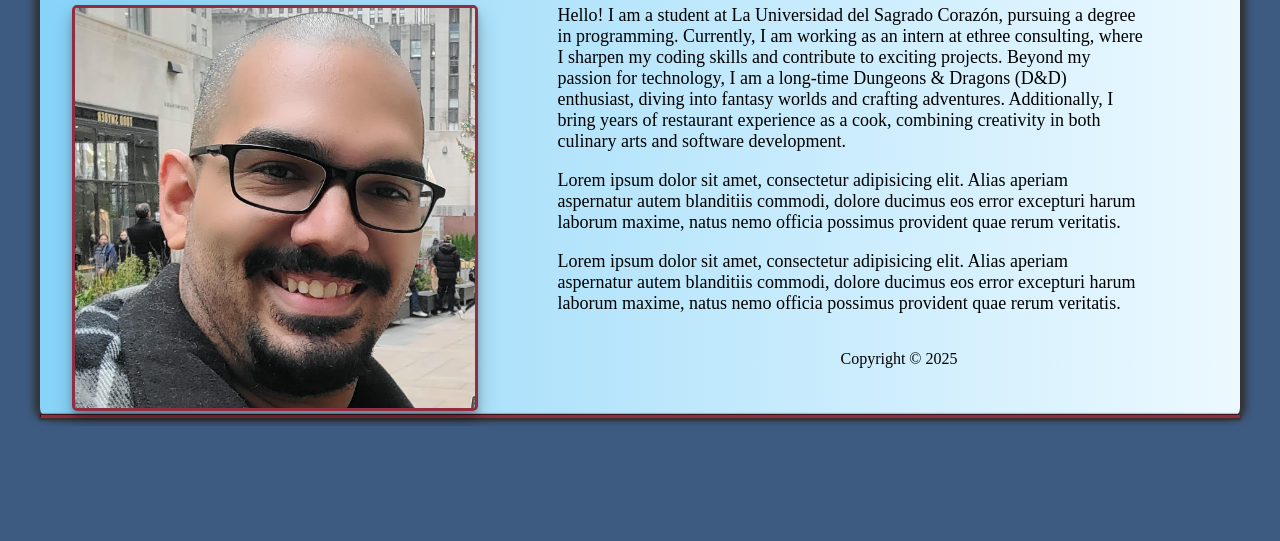
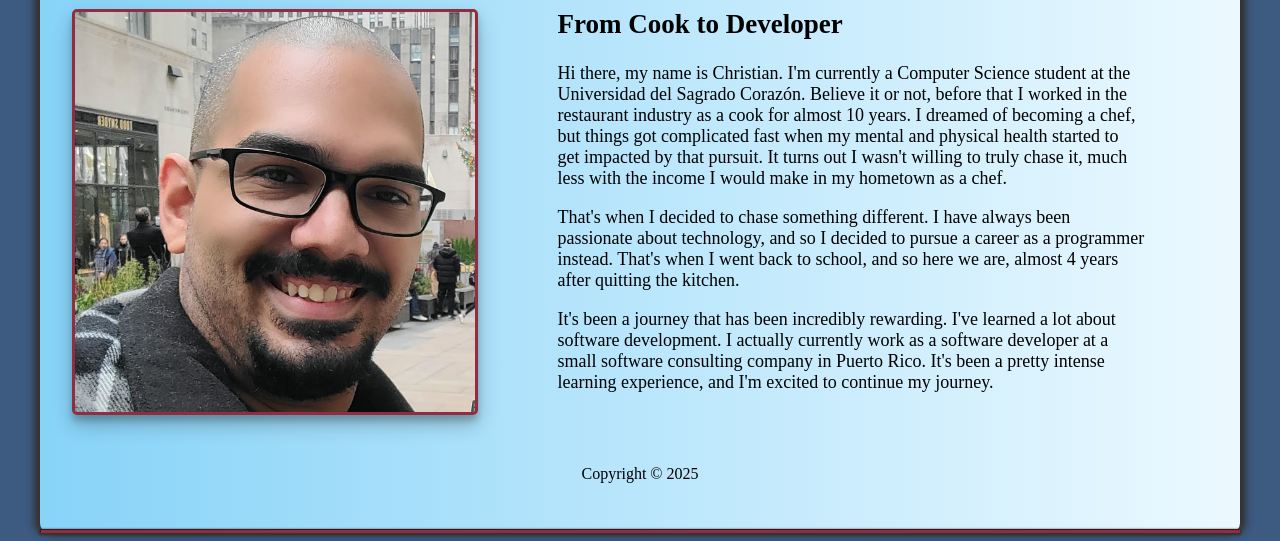
Before and after one commit to DMTumbler/DMTumbler.github.io, a plain HTML site: page views/about-us.html in a window 1280 px wide. Shown: the part 396-937 px from the top of the page. Before the commit the page ends 822 px from the top, so only its background shows below. Drawn offline with Linux system fonts and the light colour scheme.

Commit message:
Revise "About Us" content and remove TODO comment.
Updated the "About Us" page with a more personal and detailed narrative, replacing placeholder text. Removed the outdated TODO comment from the product page, as it is no longer applicable.

```diff
--- a/views/about-us.html
+++ b/views/about-us.html
@@ -50,31 +50,27 @@
     <section id="about-section">
         <img src="../images/Pass%20Photo.jpg" alt="Author" class="featured-image-left">
         <div class="main-text">
+            <h2>From Cook to Developer</h2>
             <p>
-                Hello! I am a student at La Universidad del Sagrado Corazón, pursuing a degree in programming.
-                Currently, I am working as an intern at ethree consulting, where I sharpen my coding skills
-                and contribute to exciting projects. Beyond my passion for technology, I am a long-time Dungeons &
-                Dragons
-                (D&D) enthusiast,
-                diving into fantasy worlds and crafting adventures. Additionally, I bring years of restaurant experience
-                as a cook, combining creativity in both culinary arts and software development.
+                Hi there, my name is Christian. I'm currently a Computer Science student at the Universidad del Sagrado
+                Corazón. Believe it or not, before that I worked in the restaurant industry as a cook for almost 10 years.
+                I dreamed of becoming a chef, but things got complicated fast when my mental and physical health started
+                to get impacted by that pursuit. It turns out I wasn't willing to truly chase it, much less with the income
+                I would make in my hometown as a chef.
             </p>
             <p>
-                Lorem ipsum dolor sit amet, consectetur adipisicing elit. Alias aperiam aspernatur autem blanditiis
-                commodi,
-                dolore ducimus eos error excepturi harum laborum maxime, natus nemo officia possimus provident quae
-                rerum
-                veritatis.
+                That's when I decided to chase something different. I have always been passionate about technology,
+                and so I decided to pursue a career as a programmer instead. That's when I went back to school, and so
+                here we are, almost 4 years after quitting the kitchen.
             </p>
             <p>
-                Lorem ipsum dolor sit amet, consectetur adipisicing elit. Alias aperiam aspernatur autem blanditiis
-                commodi,
-                dolore ducimus eos error excepturi harum laborum maxime, natus nemo officia possimus provident quae
-                rerum
-                veritatis.
+                It's been a journey that has been incredibly rewarding. I've learned a lot about software development.
+                I actually currently work as a software developer at a small software consulting company in Puerto Rico.
+                It's been a pretty intense learning experience, and I'm excited to continue my journey.
             </p>
         </div>
     </section>
+    <br>
     <footer>
         <p>Copyright &copy; 2025</p>
     </footer>
```
Also changed, not shown: views/product-page.html (+0 -1 lines).
